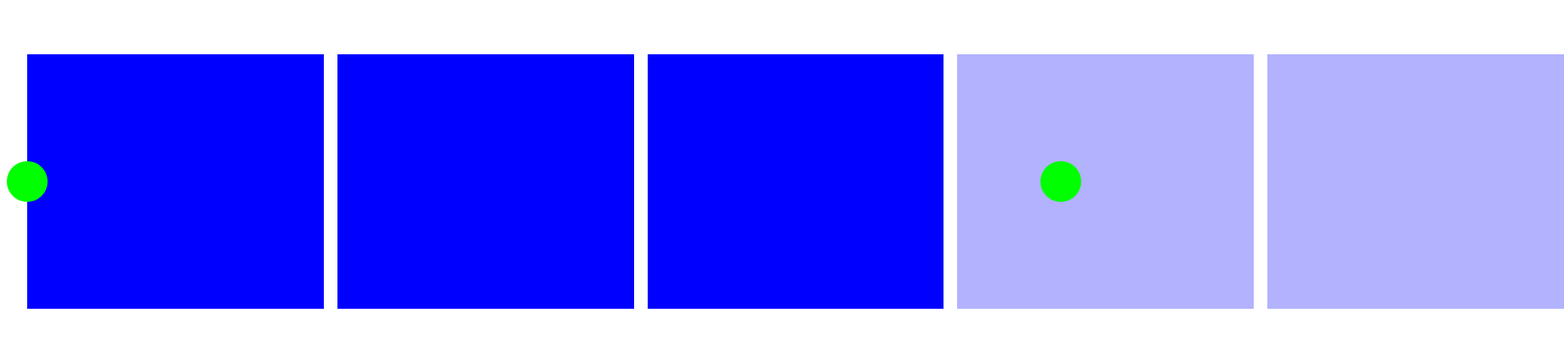
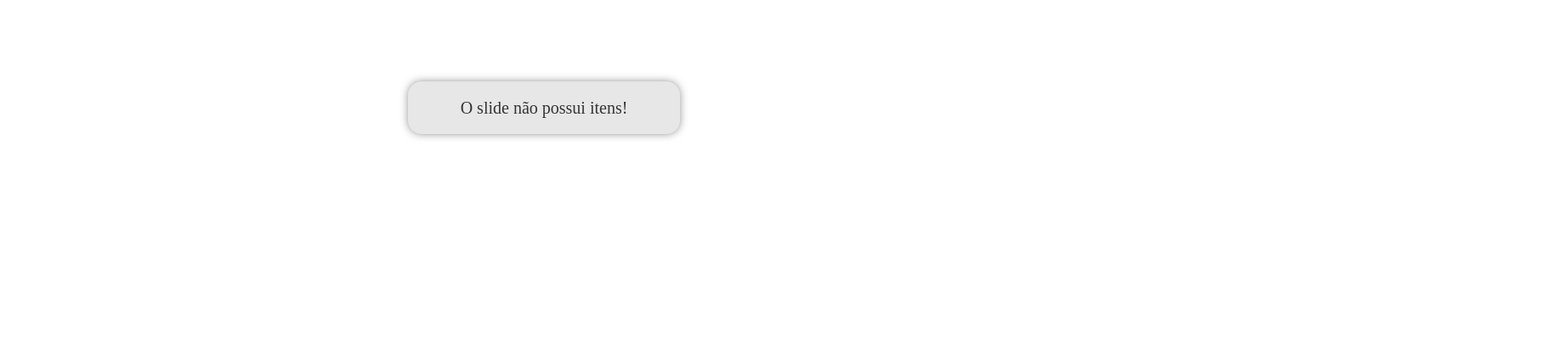
Before and after one commit to Henrique1204/Slide-React, a React (Create React App) app: page / in a window 1280 px wide. Shown: the top 402 px of the page at 85% size, 1840 px wide, since content can reach past the window. Built offline with nearby package versions, Linux system fonts and the light colour scheme; the HTML template or start-up script is replaced by a standard one.

Commit message:
Ajustar componentes para receberem children

```diff
--- a/src/App.js
+++ b/src/App.js
@@ -5,7 +5,16 @@ import './App.css';
 import SlideWrapper from './Componentes/SlideWrapper';
 
 const App = () => {
-  return <SlideWrapper />;
+  const [scrollXAzul, setScrollXAzul] = React.useState(0);
+  const [vistaTelaAzul, setVistaTelaAzul] = React.useState(null);
+
+  return (
+    <SlideWrapper
+      setVistaTela={setVistaTelaAzul}
+      scrollX={scrollXAzul}
+      setScrollX={setScrollXAzul}
+    />
+  );
 };
 
 export default App;
--- a/src/Componentes/SlideButtonArrow/SlideButtonArrow.jsx
+++ b/src/Componentes/SlideButtonArrow/SlideButtonArrow.jsx
@@ -1,8 +1,12 @@
 import React from 'react';
 import { Container } from './SlideButtonArrow.styled';
 
-const SlideButtonArrow = ({ direcao, onClick }) => {
-    return <Container direcao={direcao} onClick={onClick} ></Container>;
+const SlideButtonArrow = ({ direcao, onClick, children }) => {
+    return (
+        <Container direcao={direcao} onClick={onClick}>
+            {children}
+        </Container>
+    );
 }
 
 export default SlideButtonArrow;
--- a/src/Componentes/SlideItem/SlideItem.jsx
+++ b/src/Componentes/SlideItem/SlideItem.jsx
@@ -1,7 +1,8 @@
 import React from 'react';
+
 import { Container } from './SlideItem.styled';
 
-const SlideItem = ({ vistaSlide, scrollX }) => {
+const SlideItem = ({ vistaSlide, scrollX, children }) => {
     const [foraDeVista, setForaDeVista] = React.useState(false);
     const slideItemRef = React.useRef();
 
@@ -17,9 +18,11 @@ const SlideItem = ({ vistaSlide, scrollX }) => {
         }
     }, [vistaSlide, scrollX]);
 
-    return <Container ref={slideItemRef} foraDeVista={foraDeVista}>
-
-    </Container>;
+    return (
+        <Container ref={slideItemRef} foraDeVista={foraDeVista}>
+            {children}
+        </Container>
+    );
 };
 
 export default SlideItem;
--- a/src/Componentes/SlideItem/SlideItem.styled.js
+++ b/src/Componentes/SlideItem/SlideItem.styled.js
@@ -1,9 +1,6 @@
 import styled from "styled-components";
 
 export const Container = styled.div`
-    min-width: calc(30% - 1rem);
-    height: 300px;
-    background-color: #00F;
     opacity: ${(props) => props.foraDeVista ? 0.3 : 1};
     transition: opacity 0.8s ease;
 
--- a/src/Componentes/SlideWrapper/SlideWrapper.jsx
+++ b/src/Componentes/SlideWrapper/SlideWrapper.jsx
@@ -1,25 +1,23 @@
 import React from 'react';
 
-import { Container, Slide } from './SlideWrapper.styled';
+import { Container, Slide, SlideVazdio } from './SlideWrapper.styled';
 
 import SlideButtonArrow from '../SlideButtonArrow/SlideButtonArrow';
-import SlideItem from '../SlideItem';
 
-const SlideWrapper = () => {
+const SlideWrapper = ({ children, setVistaTela, scrollX, setScrollX }) => {
     const slideWrapperRef = React.useRef();
     const slideRef = React.useRef();
 
-    const [slideVistaTela, setSlideVistaTela] = React.useState(null);
-    const [slideScrollX, setSlideScrollX] = React.useState(0);
+    const calcularVistaTela = React.useCallback(() => {
+        if (slideWrapperRef.current && slideRef.current) {
+            const { x } = slideWrapperRef.current.getBoundingClientRect();
+            const { width } = slideRef.current.getBoundingClientRect();
 
-    const calcularVistaTela = React.useCallback(() => {
-        const { x } = slideWrapperRef.current.getBoundingClientRect();
-        const { width } = slideRef.current.getBoundingClientRect();
+            const finalVista = width - x;
 
-        const finalVista = width - x;
-
-        setSlideVistaTela({ inicio: 0, fim: finalVista });
-    }, []);
+            setVistaTela({ inicio: 0, fim: finalVista });
+        }
+    }, [setVistaTela]);
 
     const calcularPassoScroll = React.useCallback(() => {
         const slideWrapper = slideWrapperRef.current.getBoundingClientRect();
@@ -30,14 +28,14 @@ const SlideWrapper = () => {
         return quantidadeItens * slideItem.width;
     }, []);
 
-    const moverParaEsquerda = () => setSlideScrollX((scrollX) => {
+    const moverParaEsquerda = () => setScrollX((scrollX) => {
         const scrollEsquerda = scrollX + calcularPassoScroll();
         const scrollNovo = scrollEsquerda > 0 ? 0 : scrollEsquerda;
 
         return scrollNovo;
     });
 
-    const moverParaDireita = () => setSlideScrollX((scrollX) => {
+    const moverParaDireita = () => setScrollX((scrollX) => {
         const scrollWidth = slideWrapperRef.current.scrollWidth;
 
         const scrollDireita = scrollX - calcularPassoScroll();
@@ -48,23 +46,25 @@ const SlideWrapper = () => {
 
     React.useEffect(() => {
         calcularVistaTela();
-    }, [calcularVistaTela, slideScrollX]);
+    }, [calcularVistaTela, scrollX]);
+
+    if (!children) return <SlideVazdio>O slide não possui itens!</SlideVazdio>;
 
     return (
         <Container>
-            <SlideButtonArrow direcao='left' onClick={moverParaEsquerda} />
+            <SlideButtonArrow direcao='left' onClick={moverParaEsquerda}>
+                {'<'}
+            </SlideButtonArrow>
 
             <Slide ref={slideWrapperRef}>
-                <div ref={slideRef} style={{ transform: `translateX(${slideScrollX}px)` }}>
-                    <SlideItem vistaSlide={slideVistaTela} scrollX={slideScrollX} />
-                    <SlideItem vistaSlide={slideVistaTela} scrollX={slideScrollX} />
-                    <SlideItem vistaSlide={slideVistaTela} scrollX={slideScrollX} />
-                    <SlideItem vistaSlide={slideVistaTela} scrollX={slideScrollX} />
-                    <SlideItem vistaSlide={slideVistaTela} scrollX={slideScrollX} />
+                <div ref={slideRef} style={{ transform: `translateX(${scrollX}px)` }}>
+                    {children}
                 </div>
             </Slide>
 
-            <SlideButtonArrow direcao='right' onClick={moverParaDireita} />
+            <SlideButtonArrow direcao='right' onClick={moverParaDireita}>
+                {'>'}
+            </SlideButtonArrow>
         </Container>
     );
 };
--- a/src/Componentes/SlideWrapper/SlideWrapper.styled.js
+++ b/src/Componentes/SlideWrapper/SlideWrapper.styled.js
@@ -13,3 +13,15 @@ export const Slide = styled.div`
         transition: transform 0.4s ease;
     }
 `;
+
+export const SlideVazdio = styled.p`
+    width: 320px;
+    border-radius: 1rem;
+    padding: 1rem;
+    margin: 2rem auto;
+    font-size: 1.25rem;
+    text-align: center;
+    color: #333;
+    background-color: #E7E7E7;
+    box-shadow: 0px 0px 10px rgba(44, 44, 44, 0.5);
+`;
```
